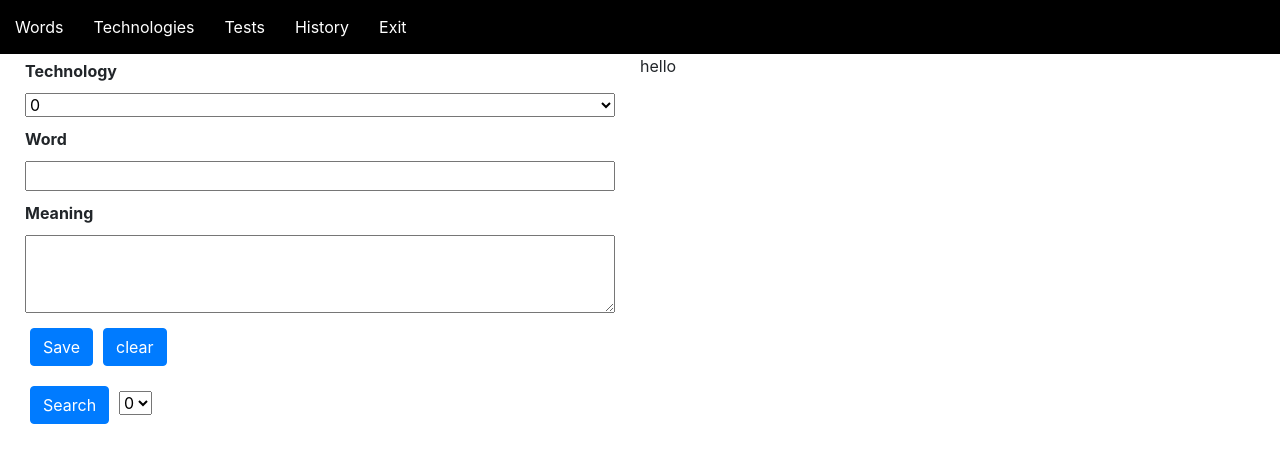
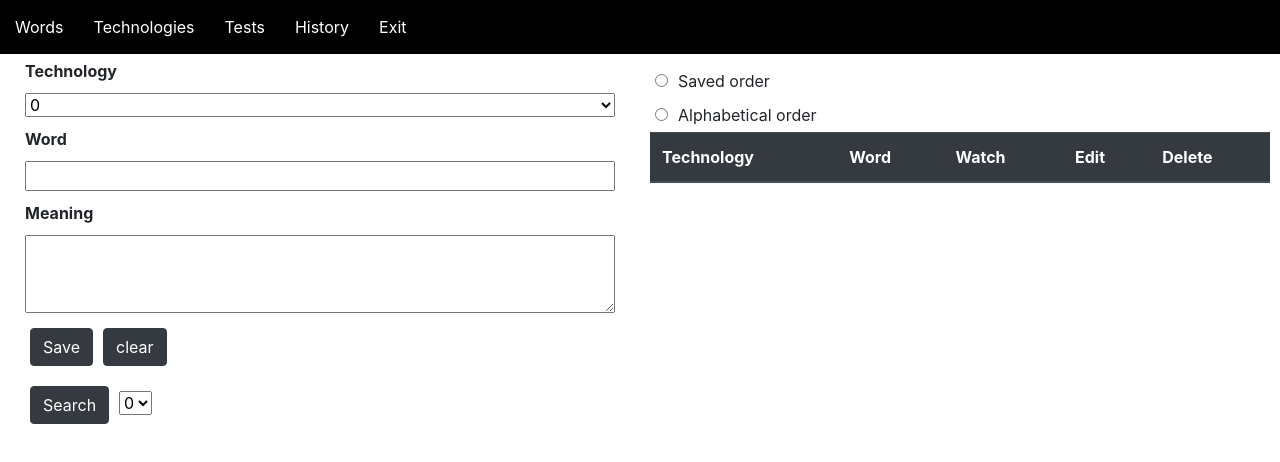
Before and after one commit to andresporras3423/technos-front, a React (Create React App) app: page / in a window 1280 px wide. Shown: the top 462 px of the page. Built offline with nearby package versions, Linux system fonts and the light colour scheme.

Commit message:
add styling for the table in words component

```diff
--- a/src/App.css
+++ b/src/App.css
@@ -25,6 +25,10 @@
 .form-login > * {
   margin-top: 5px;
   margin-bottom: 5px;
+}
+
+.radioContainer>*>*{
+  margin: 5px;
 }
 
 @media (prefers-reduced-motion: no-preference) {
@@ -96,6 +100,10 @@
   margin: 5px;
 }
 
+.tableContainer{
+  margin: 10px;
+}
+
 @media screen and (min-width: 501px) {
   .nav-select{
       display : none;
--- a/src/components/Words.js
+++ b/src/components/Words.js
@@ -1,7 +1,7 @@
 function Words() {
     return (
-      <div class="wordDiv">
-          <div class="formContainer">
+      <div className="wordDiv">
+          <div className="formContainer">
               <label><strong>Technology</strong></label>
               <select>
                   <option value="0">0</option>
@@ -12,12 +12,12 @@ function Words() {
               <input></input>
               <label><strong>Meaning</strong></label>
               <textarea cols="20" rows="3"></textarea>
-              <div class="twoButtons">
-                  <button className="btn btn-primary">Save</button>
-                  <button className="btn btn-primary">clear</button>
+              <div className="twoButtons">
+                  <button className="btn btn-dark">Save</button>
+                  <button className="btn btn-dark">clear</button>
               </div>
-              <div class="twoButtons">
-                  <button className="btn btn-primary">Search</button>
+              <div className="twoButtons">
+                  <button className="btn btn-dark">Search</button>
                   <select>
                   <option value="0">0</option>
                   <option value="1">1</option>
@@ -25,8 +25,36 @@ function Words() {
               </select>
               </div>
         </div>
-        <div>
-            hello
+        <div className="tableContainer">
+            <div className="radioContainer">
+                <div>
+                  <input type="radio" id="saved" name="order" value="0" />
+                  <label for="saved">Saved order</label>
+                </div>
+                <div>
+                  <input type="radio" id="alphabet" name="order" value="1" />
+                  <label for="alphabet">Alphabetical order</label>
+                </div>
+            </div>
+            <div>
+                <table className="table">
+                    <thead className="thead-dark">
+                        <tr>
+                            <th>Technology</th>
+                            <th>Word</th>
+                            <th>Watch</th>
+                            <th>Edit</th>
+                            <th>Delete</th>
+                        </tr>
+                    </thead>
+                    <tbody>
+
+                    </tbody>
+                    <tfooter>
+
+                    </tfooter>
+                </table>
+            </div>
         </div>
       </div>
     )
```
